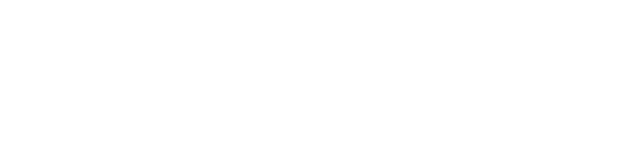
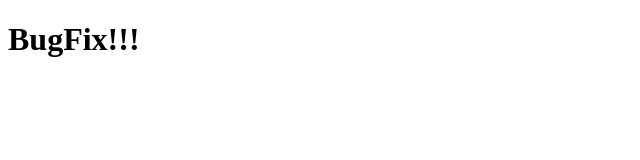
Before and after one commit to misha1558/git-course, a plain HTML site: page bugFix.html in a window 1280 px wide. Shown: the whole page, without its empty margins (0-640 px from the left). Drawn offline with Linux system fonts and the light colour scheme.

Commit message:
third commit

```diff
--- a/bugFix.html
+++ b/bugFix.html
@@ -7,6 +7,6 @@
     <title>Bugfix</title>
 </head>
 <body>
-
+    <h1>BugFix!!!</h1>
 </body>
 </html>
```
